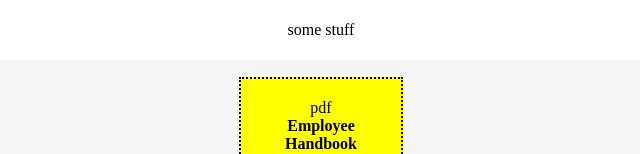
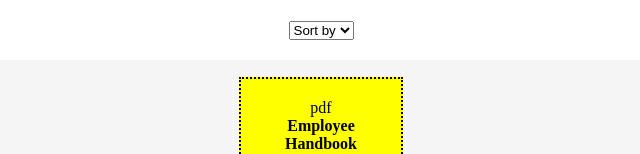
Before and after one commit to barks1212/folder_manager_ui, a React (Create React App) app: page / in a window 1280 px wide. Shown: the top 154 px of the page, without its empty margins (319-959 px from the left). Built offline with nearby package versions, Linux system fonts and the light colour scheme.

Commit message:
dropdown for sort

```diff
--- a/src/containers/Toolbar/Toolbar.js
+++ b/src/containers/Toolbar/Toolbar.js
@@ -9,7 +9,11 @@ class Toolbar extends Component {
     render() {
         return (
             <header className={classes.Toolbar}>
-                some stuff
+                <select className={classes.Select} placeholder="sort by">
+                    <option value="" selected disabled hidden>Sort by</option>
+                    <option value="name">Name</option>
+                    <option value="date">Date</option>
+                </select>
             </header>
         );
     };
```
